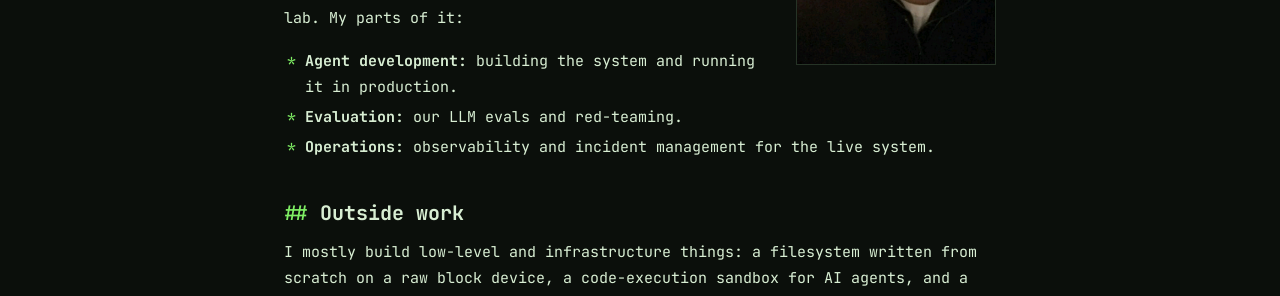
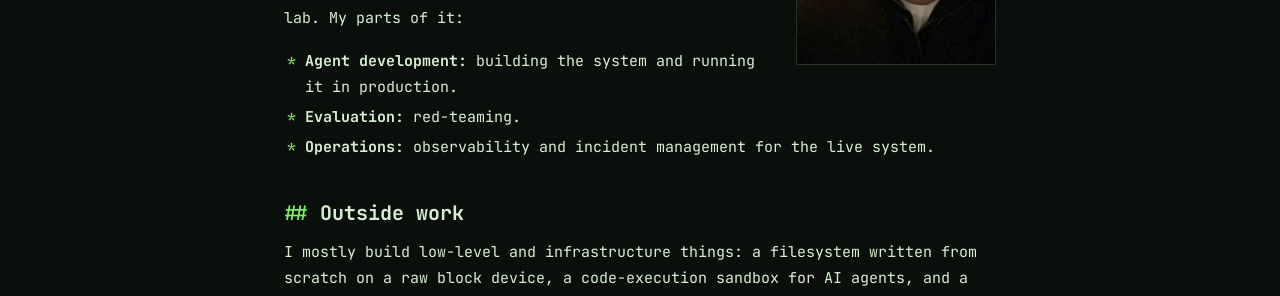
Before and after one commit to SRELETI/sreleti.github.io, a Jekyll site: the page built from about.md, in a window 1280 px wide. Shown: the part 398-694 px from the top of the page. Built offline with Jekyll 4.4.1, drawn with Linux system fonts in a browser that asks for light colours.

Commit message:
About: trim evaluation bullet
Co-Authored-By: Claude Opus 5.5 <noreply@anthropic.com>

```diff
--- a/about.md
+++ b/about.md
@@ -12,7 +12,7 @@ I'm Sudeep Reddy Eleti, a Lead Infrastructure Engineer at [BenchSci](https://www
 Most of my time goes into Emet, BenchSci's agentic system for scientists. Think of it as Cursor for the lab. My parts of it:
 
 * **Agent development:** building the system and running it in production.
-* **Evaluation:** our LLM evals and red-teaming.
+* **Evaluation:** red-teaming.
 * **Operations:** observability and incident management for the live system.
 
 ## Outside work
```
